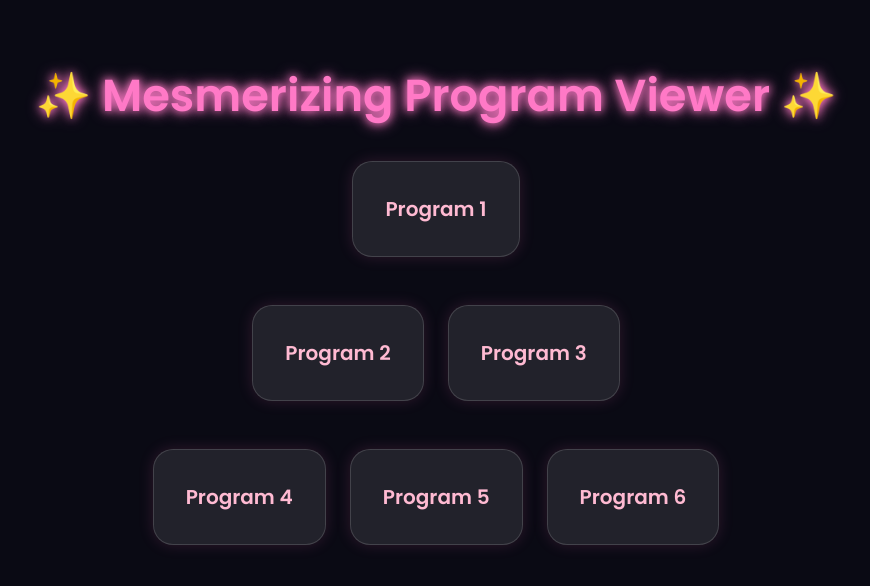
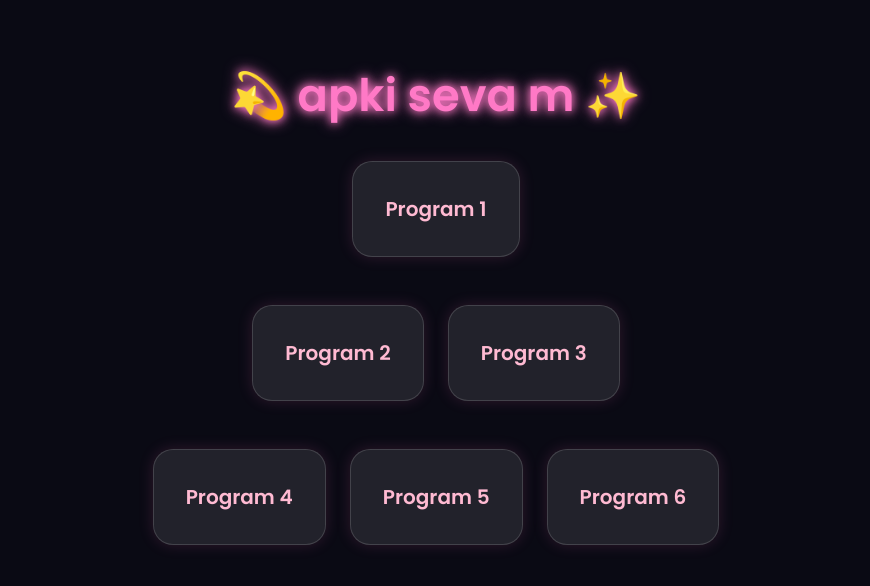
Before and after one commit to AiE-Ak04/DBMS, a plain HTML site: page index.html in a window 1280 px wide. Shown: the whole page, without its empty margins (204-1074 px from the left). Drawn offline with nearby package versions, Linux system fonts and the light colour scheme.

Commit message:
Update index.html

```diff
--- a/index.html
+++ b/index.html
@@ -3,7 +3,7 @@
 <head>
 <meta charset="UTF-8" />
 <meta name="viewport" content="width=device-width, initial-scale=1" />
-<title>Mesmerizing Program Viewer</title>
+<title>DBMS jugaad @ PPG!</title>
 
 
 <link href="https://fonts.googleapis.com/css2?family=Poppins:wght@300;600&display=swap" rel="stylesheet" />
@@ -204,7 +204,7 @@ pre, code {
 
 <main id="app">
     <header>
-      <h1>✨ Mesmerizing Program Viewer ✨</h1>
+      <h1> 💫 apki  seva  m ✨ </h1>
     </header>
 
     <section class="programs">
```
